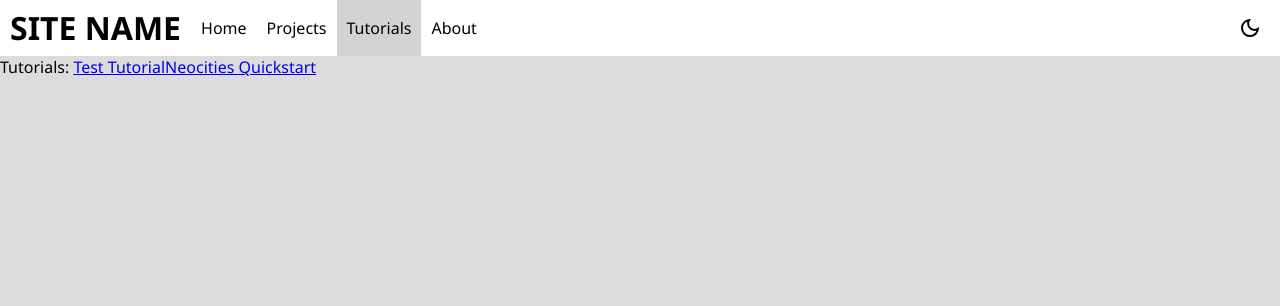
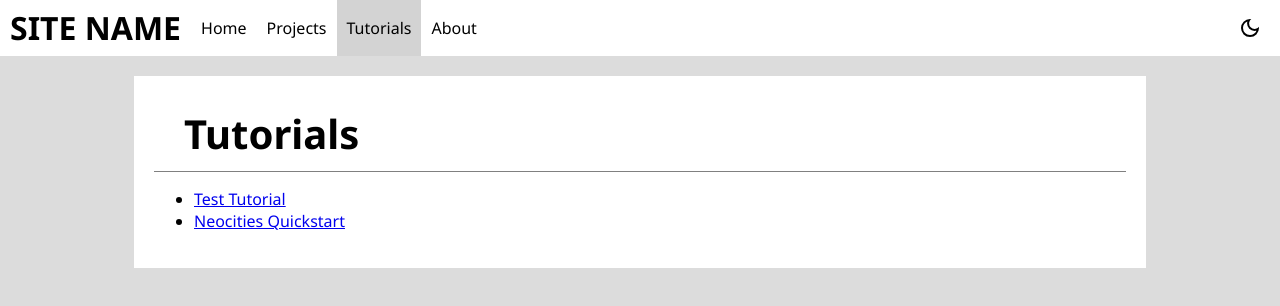
Before and after one commit to NovaNix/novanix.github.io, a SvelteKit app: page /tutorials in a window 1280 px wide. Shown: the top 306 px of the page. Built offline with nearby package versions, Linux system fonts and the light colour scheme.

Commit message:
Formatted pages

```diff
--- a/src/routes/tutorials/+page.svelte
+++ b/src/routes/tutorials/+page.svelte
@@ -1,9 +1,13 @@
 <script lang="ts">
-    import { tutorials } from "$lib/data/tutorial-list";
+    import Article from "$lib/components/Article.svelte";
+import { tutorials } from "$lib/data/tutorial-list";
 
 </script>
 
-Tutorials:
-{#each tutorials as tutorial}
-    <a href={tutorial.url}>{tutorial.title}</a>
-{/each}
+<Article title="Tutorials">
+    <ul>
+        {#each tutorials as tutorial}
+            <li><a href={tutorial.url}>{tutorial.title}</a></li>
+        {/each}
+    </ul>
+</Article>
```
Also changed, not shown: src/routes/tutorials/[...slug]/+page.svelte (+7 -3 lines).
